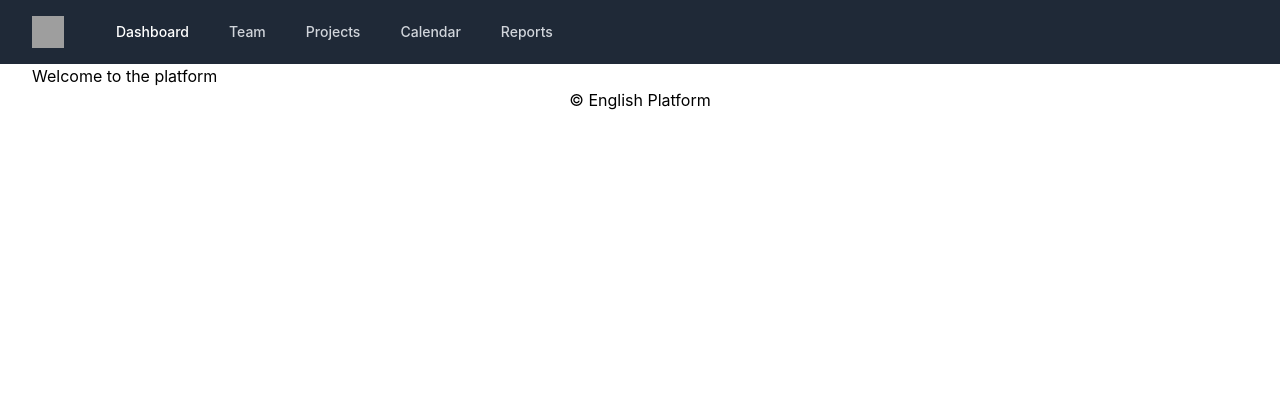
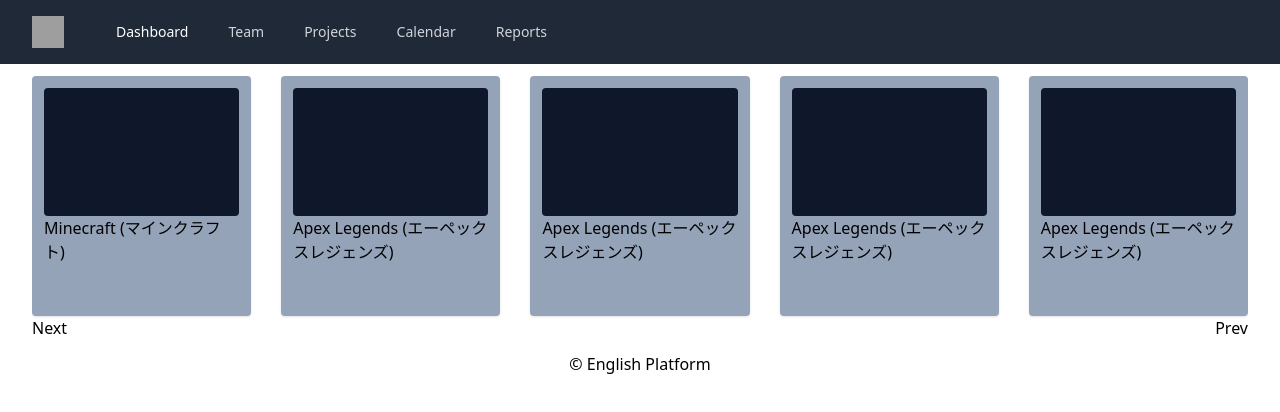
Before and after one commit to agub/english, a React (Create React App) app in the folder frontend/: page / in a window 1280 px wide. Shown: the top 412 px of the page. Built offline with nearby package versions, Linux system fonts and the light colour scheme; grey boxes are pictures that could not be loaded.

Commit message:
list,itemcontainer, swiper.js add

```diff
--- a/frontend/package.json
+++ b/frontend/package.json
@@ -10,6 +10,7 @@
     "react": "^17.0.2",
     "react-dom": "^17.0.2",
     "react-scripts": "5.0.0",
+    "swiper": "^7.4.1",
     "web-vitals": "^2.1.3"
   },
   "scripts": {
--- a/frontend/src/App.js
+++ b/frontend/src/App.js
@@ -1,13 +1,16 @@
 import Container from './components/Container'
 import Footer from './components/Footer'
 import Nav from './components/Nav'
+import HomeScreen from './screens/HomeScreen'
 
 function App() {
 	return (
 		<>
 			<Nav />
-			<main className=''>
-				<Container>Welcome to the platform</Container>
+			<main>
+				<Container>
+					<HomeScreen />
+				</Container>
 			</main>
 			<Footer />
 		</>
--- /dev/null
+++ b/frontend/src/components/ItemContainer.js
@@ -0,0 +1,15 @@
+import React from 'react'
+
+const ItemContainer = ({ title, gameName }) => {
+	return (
+		<div className='bg-slate-400 rounded shadow h-60'>
+			<div className='p-3'>
+				<div className='bg-slate-900 h-32 w-100 rounded'></div>
+				<div>{title}</div>
+				<div>{gameName}</div>
+			</div>
+		</div>
+	)
+}
+
+export default ItemContainer
--- /dev/null
+++ b/frontend/src/components/Lists.js
@@ -0,0 +1,11 @@
+import React from 'react'
+
+const Lists = ({ children }) => {
+	return (
+		<div className='grid lg:grid-cols-4 md:grid-cols-3 grid-cols-1 gap-4'>
+			{children}
+		</div>
+	)
+}
+
+export default Lists
--- a/frontend/src/index.css
+++ b/frontend/src/index.css
@@ -1,8 +1,21 @@
 @tailwind base;
+@layer base {
+  h1 {
+    @apply text-2xl;
+  }
+  h2 {
+    @apply text-xl;
+  }
+  h3 {
+    @apply text-lg;
+  }
+
+}
+
 @tailwind components;
 @tailwind utilities;
 
-body {
+/* body {
   margin: 0;
   font-family: -apple-system, BlinkMacSystemFont, 'Segoe UI', 'Roboto', 'Oxygen',
     'Ubuntu', 'Cantarell', 'Fira Sans', 'Droid Sans', 'Helvetica Neue',
@@ -14,4 +27,4 @@
 code {
   font-family: source-code-pro, Menlo, Monaco, Consolas, 'Courier New',
     monospace;
-}
+} */
--- /dev/null
+++ b/frontend/src/posts.js
@@ -0,0 +1,174 @@
+const posts = [
+	{
+		_id: '1',
+		title: 'Minecraftで英語を学ぼう',
+		description: 'ゲームをしながら英会話を学ぶことができたらいかがですか?',
+		author: 'Shinichiro Suzuki',
+		price: 4000,
+		rating: 4.5,
+		gameName: 'Minecraft (マインクラフト)',
+		numReviews: 3,
+	},
+	{
+		_id: '2',
+		title: 'APEXで英語を学ぼう',
+		description: 'FPSゲームをして色々遊ぶのは楽しいです',
+		author: 'Rukami Dasiy',
+		price: 7000,
+		rating: 4.0,
+		gameName: 'Apex Legends (エーペックスレジェンズ)',
+		numReviews: 3,
+	},
+	{
+		_id: '2',
+		title: 'APEXで英語を学ぼう',
+		description: 'FPSゲームをして色々遊ぶのは楽しいです',
+		author: 'Rukami Dasiy',
+		price: 7000,
+		rating: 4.0,
+		gameName: 'Apex Legends (エーペックスレジェンズ)',
+		numReviews: 3,
+	},
+	{
+		_id: '2',
+		title: 'APEXで英語を学ぼう',
+		description: 'FPSゲームをして色々遊ぶのは楽しいです',
+		author: 'Rukami Dasiy',
+		price: 7000,
+		rating: 4.0,
+		gameName: 'Apex Legends (エーペックスレジェンズ)',
+		numReviews: 3,
+	},
+	{
+		_id: '2',
+		title: 'APEXで英語を学ぼう',
+		description: 'FPSゲームをして色々遊ぶのは楽しいです',
+		author: 'Rukami Dasiy',
+		price: 7000,
+		rating: 4.0,
+		gameName: 'Apex Legends (エーペックスレジェンズ)',
+		numReviews: 3,
+	},
+	{
+		_id: '2',
+		title: 'APEXで英語を学ぼう',
+		description: 'FPSゲームをして色々遊ぶのは楽しいです',
+		author: 'Rukami Dasiy',
+		price: 7000,
+		rating: 4.0,
+		gameName: 'Apex Legends (エーペックスレジェンズ)',
+		numReviews: 3,
+	},
+	{
+		_id: '2',
+		title: 'APEXで英語を学ぼう',
+		description: 'FPSゲームをして色々遊ぶのは楽しいです',
+		author: 'Rukami Dasiy',
+		price: 7000,
+		rating: 4.0,
+		gameName: 'Apex Legends (エーペックスレジェンズ)',
+		numReviews: 3,
+	},
+	{
+		_id: '2',
+		title: 'APEXで英語を学ぼう',
+		description: 'FPSゲームをして色々遊ぶのは楽しいです',
+		author: 'Rukami Dasiy',
+		price: 7000,
+		rating: 4.0,
+		gameName: 'Apex Legends (エーペックスレジェンズ)',
+		numReviews: 3,
+	},
+	{
+		_id: '2',
+		title: 'APEXで英語を学ぼう',
+		description: 'FPSゲームをして色々遊ぶのは楽しいです',
+		author: 'Rukami Dasiy',
+		price: 7000,
+		rating: 4.0,
+		gameName: 'Apex Legends (エーペックスレジェンズ)',
+		numReviews: 3,
+	},
+	{
+		_id: '2',
+		title: 'APEXで英語を学ぼう',
+		description: 'FPSゲームをして色々遊ぶのは楽しいです',
+		author: 'Rukami Dasiy',
+		price: 7000,
+		rating: 4.0,
+		gameName: 'Apex Legends (エーペックスレジェンズ)',
+		numReviews: 3,
+	},
+	{
+		_id: '2',
+		title: 'APEXで英語を学ぼう',
+		description: 'FPSゲームをして色々遊ぶのは楽しいです',
+		author: 'Rukami Dasiy',
+		price: 7000,
+		rating: 4.0,
+		gameName: 'Apex Legends (エーペックスレジェンズ)',
+		numReviews: 3,
+	},
+	{
+		_id: '2',
+		title: 'APEXで英語を学ぼう',
+		description: 'FPSゲームをして色々遊ぶのは楽しいです',
+		author: 'Rukami Dasiy',
+		price: 7000,
+		rating: 4.0,
+		gameName: 'Apex Legends (エーペックスレジェンズ)',
+		numReviews: 3,
+	},
+	{
+		_id: '2',
+		title: 'APEXで英語を学ぼう',
+		description: 'FPSゲームをして色々遊ぶのは楽しいです',
+		author: 'Rukami Dasiy',
+		price: 7000,
+		rating: 4.0,
+		gameName: 'Apex Legends (エーペックスレジェンズ)',
+		numReviews: 3,
+	},
+	{
+		_id: '2',
+		title: 'APEXで英語を学ぼう',
+		description: 'FPSゲームをして色々遊ぶのは楽しいです',
+		author: 'Rukami Dasiy',
+		price: 7000,
+		rating: 4.0,
+		gameName: 'Apex Legends (エーペックスレジェンズ)',
+		numReviews: 3,
+	},
+	{
+		_id: '2',
+		title: 'APEXで英語を学ぼう',
+		description: 'FPSゲームをして色々遊ぶのは楽しいです',
+		author: 'Rukami Dasiy',
+		price: 7000,
+		rating: 4.0,
+		gameName: 'Apex Legends (エーペックスレジェンズ)',
+		numReviews: 3,
+	},
+	{
+		_id: '2',
+		title: 'APEXで英語を学ぼう',
+		description: 'FPSゲームをして色々遊ぶのは楽しいです',
+		author: 'Rukami Dasiy',
+		price: 7000,
+		rating: 4.0,
+		gameName: 'Apex Legends (エーペックスレジェンズ)',
+		numReviews: 3,
+	},
+	{
+		_id: '2',
+		title: 'APEXで英語を学ぼう',
+		description: 'FPSゲームをして色々遊ぶのは楽しいです',
+		author: 'Rukami Dasiy',
+		price: 7000,
+		rating: 4.0,
+		gameName: 'Apex Legends (エーペックスレジェンズ)',
+		numReviews: 3,
+	},
+]
+
+export default posts
--- /dev/null
+++ b/frontend/src/screens/HomeScreen.js
@@ -0,0 +1,51 @@
+import React from 'react'
+import posts from '../posts'
+import ItemContainer from '../components/ItemContainer'
+import Lists from '../components/Lists'
+import { Swiper, SwiperSlide } from 'swiper/react'
+import { Navigation } from 'swiper'
+
+import 'swiper/css'
+import 'swiper/css/navigation'
+
+const HomeScreen = () => {
+	const prevRef = React.useRef(null)
+	const nextRef = React.useRef(null)
+	return (
+		<>
+			{/* <Lists> */}
+			<Swiper
+				className='my-3'
+				onInit={(swiper) => {
+					swiper.params.navigation.prevEl = prevRef.current
+					swiper.params.navigation.nextEl = nextRef.current
+					swiper.navigation.init()
+					swiper.navigation.update()
+				}}
+				modules={[Navigation]}
+				spaceBetween={30}
+				slidesPerView={5}
+				onSlideChange={() => console.log('slide change')}
+				onSwiper={(swiper) => console.log(swiper)}
+			>
+				{posts.map((post) => (
+					<>
+						<SwiperSlide>
+							<ItemContainer
+								item={post.title}
+								gameName={post.gameName}
+							/>
+						</SwiperSlide>
+					</>
+				))}
+				<div className='flex justify-between'>
+					<button ref={nextRef}>Next</button>
+					<button ref={prevRef}>Prev</button>
+				</div>
+			</Swiper>
+			{/* </Lists> */}
+		</>
+	)
+}
+
+export default HomeScreen
--- a/frontend/tailwind.config.js
+++ b/frontend/tailwind.config.js
@@ -1,7 +1,20 @@
 module.exports = {
 	content: ['./src/**/*.{js,jsx,ts,tsx}'],
 	theme: {
-		extend: {},
+		extend: {
+			height: {
+				'10v': '10vh',
+				'20v': '20vh',
+				'30v': '30vh',
+				'40v': '40vh',
+				'50v': '50vh',
+				'60v': '60vh',
+				'70v': '70vh',
+				'80v': '80vh',
+				'90v': '90vh',
+				'100v': '100vh',
+			},
+		},
 	},
 	plugins: [],
 }
```
Also changed, not shown: 1 other file (tests, documents, lock files or other folders).
